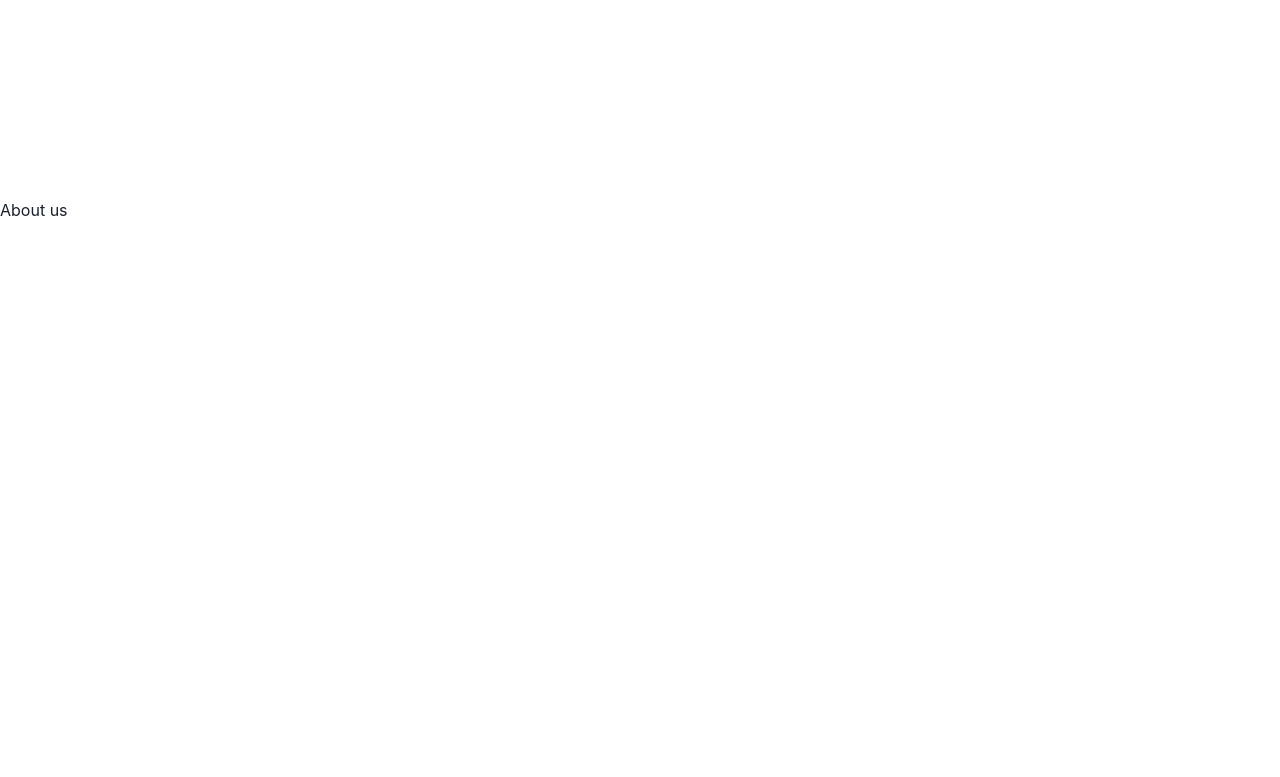
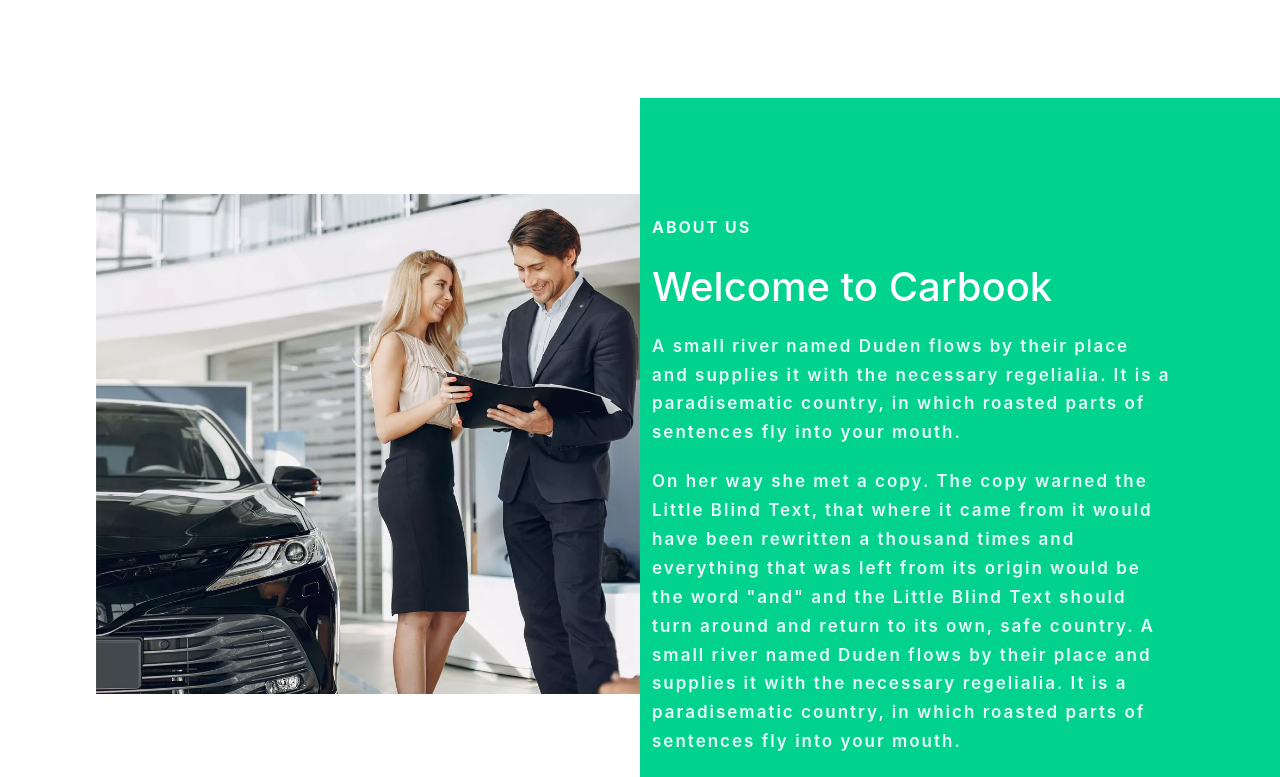
Before and after one commit to Yahckman1112/car-book, a React (Create React App) app: page / in a window 1280 px wide. Shown: the part 2243-3020 px from the top of the page. Before the commit the page ends 2465 px from the top, so only its background shows below. Built offline with nearby package versions, Linux system fonts and the light colour scheme.

Commit message:
about page

```diff
--- a/package.json
+++ b/package.json
@@ -20,6 +20,7 @@
     "react-scripts": "5.0.1",
     "reactstrap": "^9.1.5",
     "sass": "^1.57.1",
+    "swiper": "^8.4.6",
     "web-vitals": "^2.1.0"
   },
   "scripts": {
--- a/src/pages/homepage/aboutus/aboutus.jsx
+++ b/src/pages/homepage/aboutus/aboutus.jsx
@@ -1,11 +1,38 @@
-import React from 'react';
+import React from "react";
+import styles from "./aboutus.module.scss";
+function Aboutus(props) {
+  return (
+    <div className={styles.about}>
+      <div className="container">
+        <div className="row no-gutters">
+          <div className={styles.about_container}></div>
+          <div className={`col-sm-6 ${styles.about_image}`}></div>
 
-function Aboutus(props) {
-    return (
-        <div>
-            About us
+          <div className={`col-sm-6 ${styles.about_text}`}>
+            <p className={styles.sub_head}>About us</p>
+            <p className={styles.head}>Welcome to Carbook </p>
+            <div className={styles.paras}>
+              <p className={styles.para_1}>
+                A small river named Duden flows by their place and supplies it
+                with the necessary regelialia. It is a paradisematic country, in
+                which roasted parts of sentences fly into your mouth.
+              </p>
+              <p>
+                On her way she met a copy. The copy warned the Little Blind
+                Text, that where it came from it would have been rewritten a
+                thousand times and everything that was left from its origin
+                would be the word "and" and the Little Blind Text should turn
+                around and return to its own, safe country. A small river named
+                Duden flows by their place and supplies it with the necessary
+                regelialia. It is a paradisematic country, in which roasted
+                parts of sentences fly into your mouth.
+              </p>
+            </div>
+          </div>
         </div>
-    );
+      </div>
+    </div>
+  );
 }
 
 export default Aboutus;
--- a/src/pages/homepage/aboutus/aboutus.module.scss
+++ b/src/pages/homepage/aboutus/aboutus.module.scss
@@ -0,0 +1,49 @@
+@import "./../../../index.scss";
+
+.about {
+  background: linear-gradient(90deg, white 50%, #01d28e 50%);
+  padding: 6rem;
+  height: 110vh;
+
+
+}
+
+.about_image {
+  height: 500px;
+  background-image: url(./../../../assets/about.jpg);
+  background-position: center;
+  background-size: cover;
+  background-repeat: no-repeat;
+  //   margin-left: 20px;
+}
+.about_text {
+  padding: 20px;
+}
+
+.sub_head {
+  color: rgba(255, 255, 255, 0.9);
+  font-size: 16px;
+  font-weight: 700;
+  letter-spacing: 2px;
+  text-transform: uppercase;
+  line-height: 1.7;
+}
+
+.head {
+  font-size: 40px;
+  color: #fff;
+  font-weight: 500;
+  margin-bottom: 15px;
+}
+
+.paras {
+  @extend .sub_head;
+  text-transform: none;
+  font-weight: 600;
+//   text-align: justify;
+  font-size: 17px;
+}
+
+.para_1 {
+  margin-bottom: 20px;
+}
--- a/src/pages/homepage/feature/feature.module.scss
+++ b/src/pages/homepage/feature/feature.module.scss
@@ -3,7 +3,7 @@
 .feture {
   // height: 70vh;
   padding-top: 200px;
-  padding-bottom: 200px;
+  padding-bottom: 100px;
   text-align: center;
   line-height: 1.8;
   @include responsive(tab){
```
Also changed, not shown: 2 other files (tests, documents, lock files or other folders).
